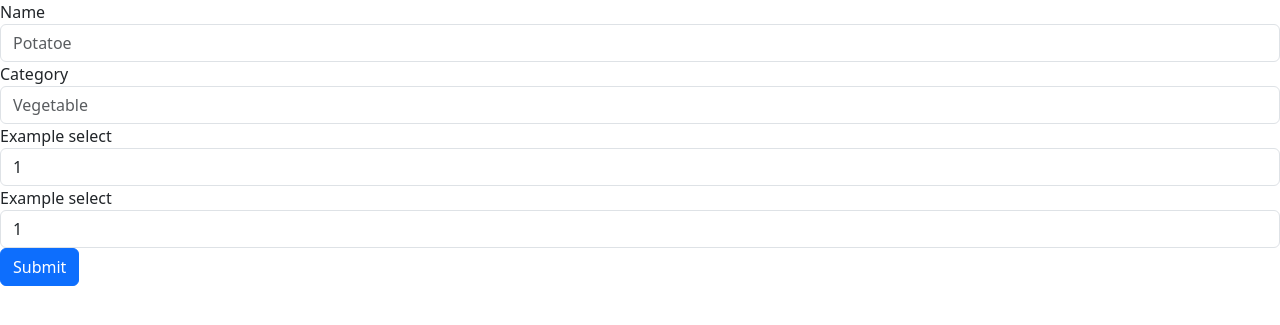
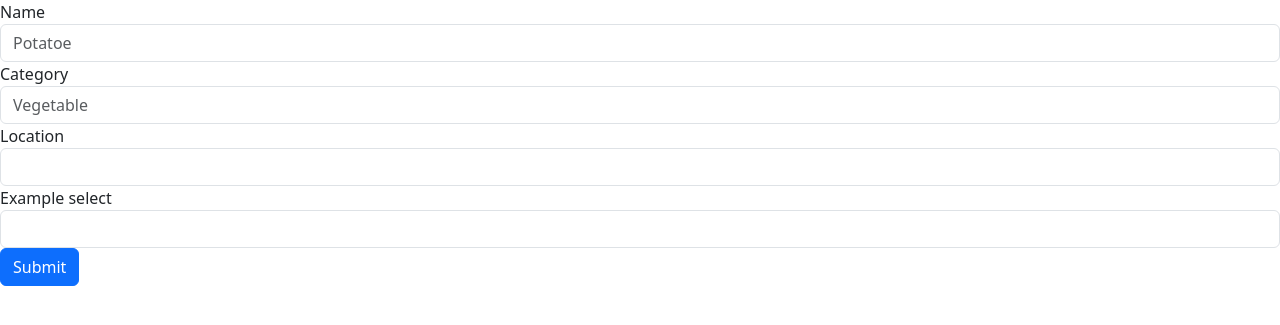
Before and after one commit to bk203esd/ProjecteWeb, a Django app: page /items/add/ in a window 1280 px wide. Shown: the part 56-381 px from the top of the page. Run offline with Django 4.2, Linux system fonts and the light colour scheme; a user stored in the database is signed in; tables that the repository leaves empty hold one stand-in row (values such as "Sample post"); some libraries are stand-ins or nearby versions.

Commit message:
selector of items

```diff
--- a/stardewApp/templates/web/forms/create_item.html
+++ b/stardewApp/templates/web/forms/create_item.html
@@ -1,6 +1,6 @@
 {% extends "web/base.html" %}
 {% block content %}
-    <form method="post" action="{% url "items_add" %}">
+    <form method="post" action="{% url "items_add" %}" id="itemForm">
         {% csrf_token %}
         <div class="form-group">
             <label for="item_name">Name</label>
@@ -11,23 +11,21 @@
             <input type="text" class="form-control" id="item_category" placeholder="Vegetable" name="category">
         </div>
         <div class="form-group">
-            <label for="item_location">Example select</label>
-            <select class="form-control" id="item_location" name="location">
-                <option>1</option>
-                <option>2</option>
-                <option>3</option>
-                <option>4</option>
-                <option>5</option>
+            <label for="item_location">Location</label>
+            <select class="form-control" id="item_location" name="location" form="itemForm">
+                <option></option>
+                {% for location in locations %}
+                    <option value="{{ location }}">{{ location }}</option>
+                {% endfor %}
             </select>
         </div>
         <div class="form-group">
             <label for="item_season">Example select</label>
-            <select class="form-control" id="item_season" name="season">
-                <option>1</option>
-                <option>2</option>
-                <option>3</option>
-                <option>4</option>
-                <option>5</option>
+            <select class="form-control" id="item_season" name="season" form="itemForm">
+                <option></option>
+                {% for season in seasons %}
+                    <option value="{{ season }}">{{ season }}</option>
+                {% endfor %}
             </select>
         </div>
         <button type="submit" class="btn btn-primary">Submit</button>
```
